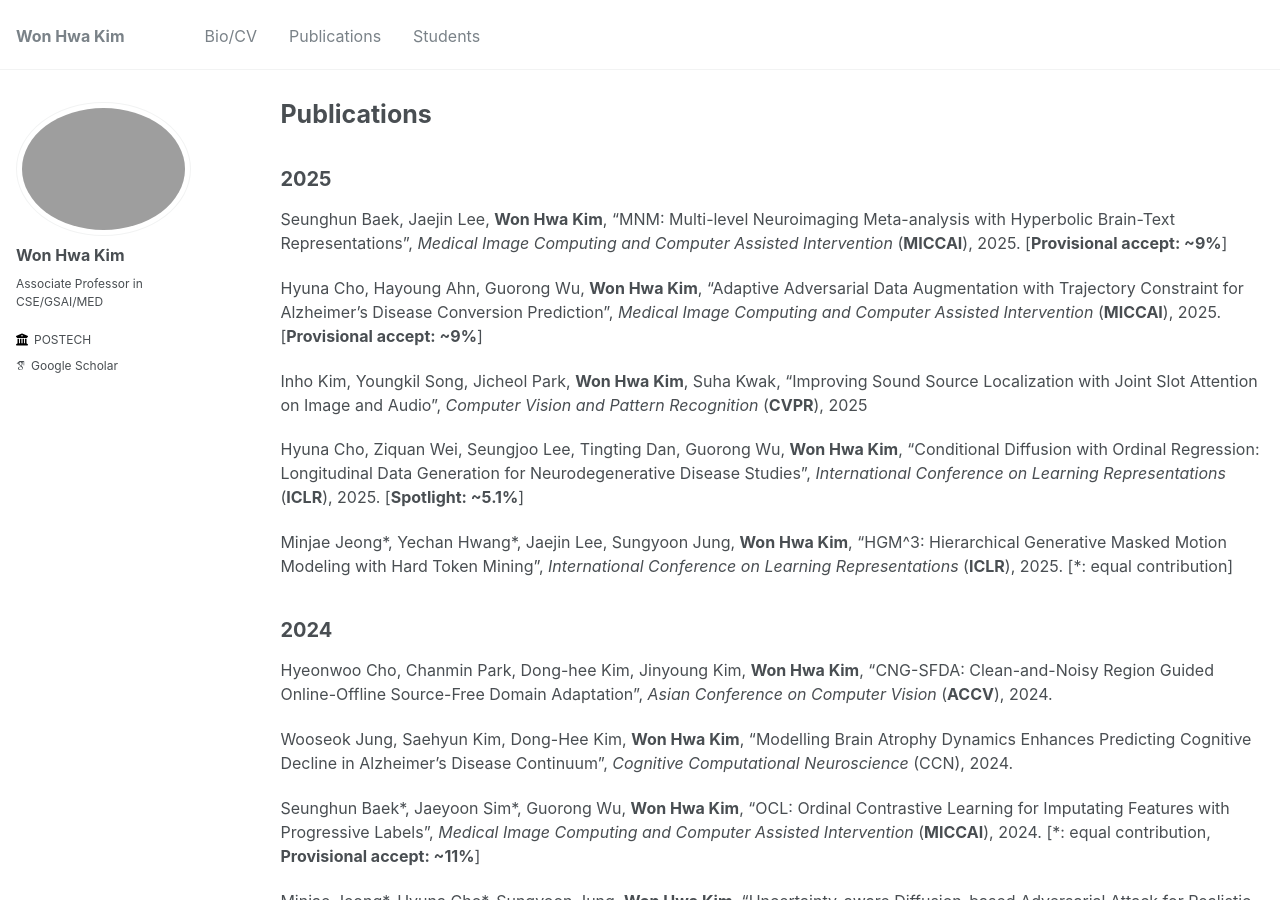
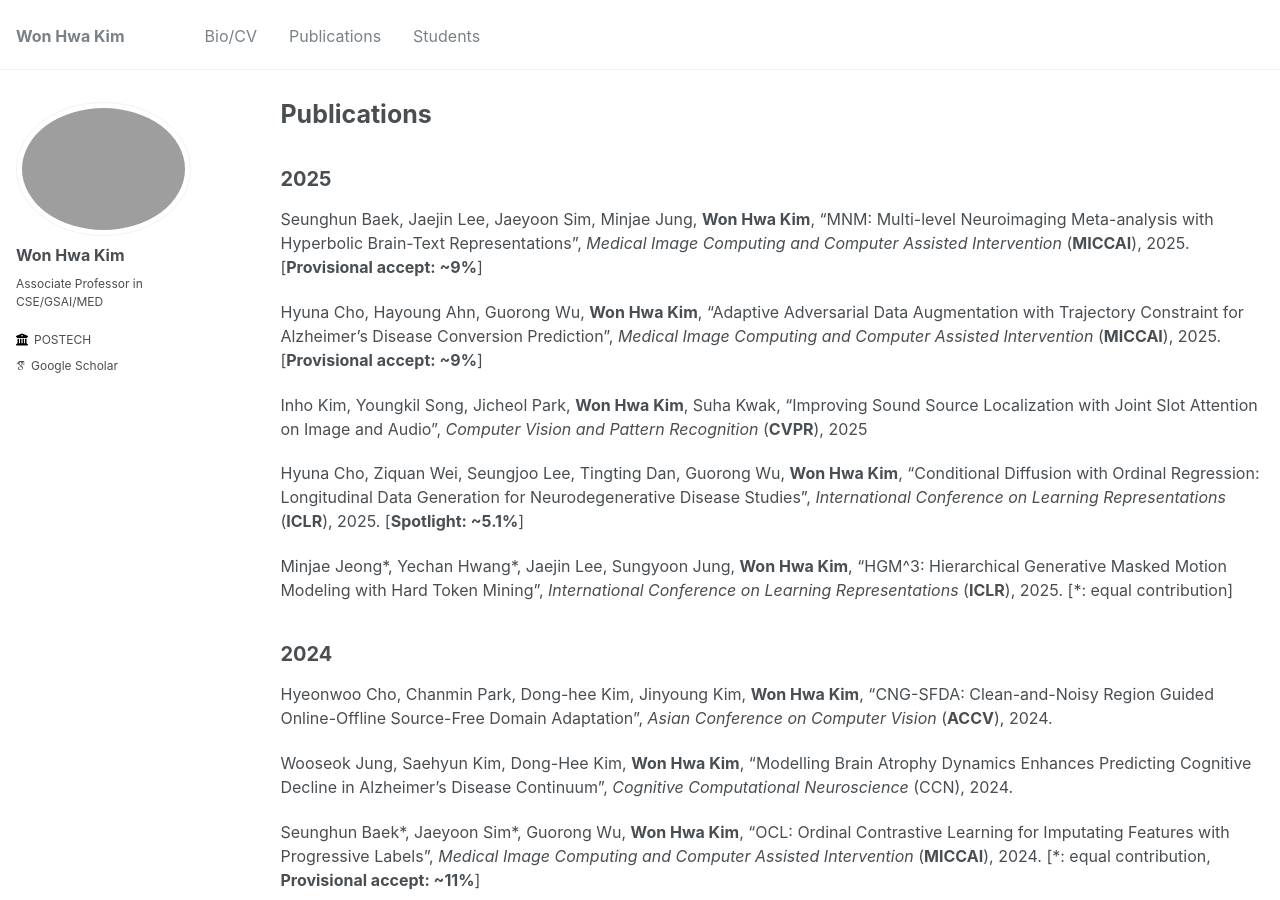
Before and after one commit to wwplato/wwplato.github.io, a Jekyll site: the page built from _pages/publications.md, in a window 1280 px wide and 900 px high. Built offline with Jekyll 4.4.1, drawn with Linux system fonts in a browser that asks for light colours; some web fonts are replaced.

Commit message:
Update publications.md

```diff
--- a/_pages/publications.md
+++ b/_pages/publications.md
@@ -8,7 +8,7 @@ author_profile: true
 2025
 ------
 
-Seunghun Baek, Jaejin Lee, **Won Hwa Kim**, "MNM: Multi-level Neuroimaging Meta-analysis with Hyperbolic Brain-Text Representations", *Medical Image Computing and Computer Assisted Intervention* (**MICCAI**), 2025. [**Provisional accept: ~9%**]
+Seunghun Baek, Jaejin Lee, Jaeyoon Sim, Minjae Jung, **Won Hwa Kim**, "MNM: Multi-level Neuroimaging Meta-analysis with Hyperbolic Brain-Text Representations", *Medical Image Computing and Computer Assisted Intervention* (**MICCAI**), 2025. [**Provisional accept: ~9%**]
 
 Hyuna Cho, Hayoung Ahn, Guorong Wu, **Won Hwa Kim**, "Adaptive Adversarial Data Augmentation with Trajectory Constraint for Alzheimer's Disease Conversion Prediction", *Medical Image Computing and Computer Assisted Intervention* (**MICCAI**), 2025. [**Provisional accept: ~9%**]
 
```
